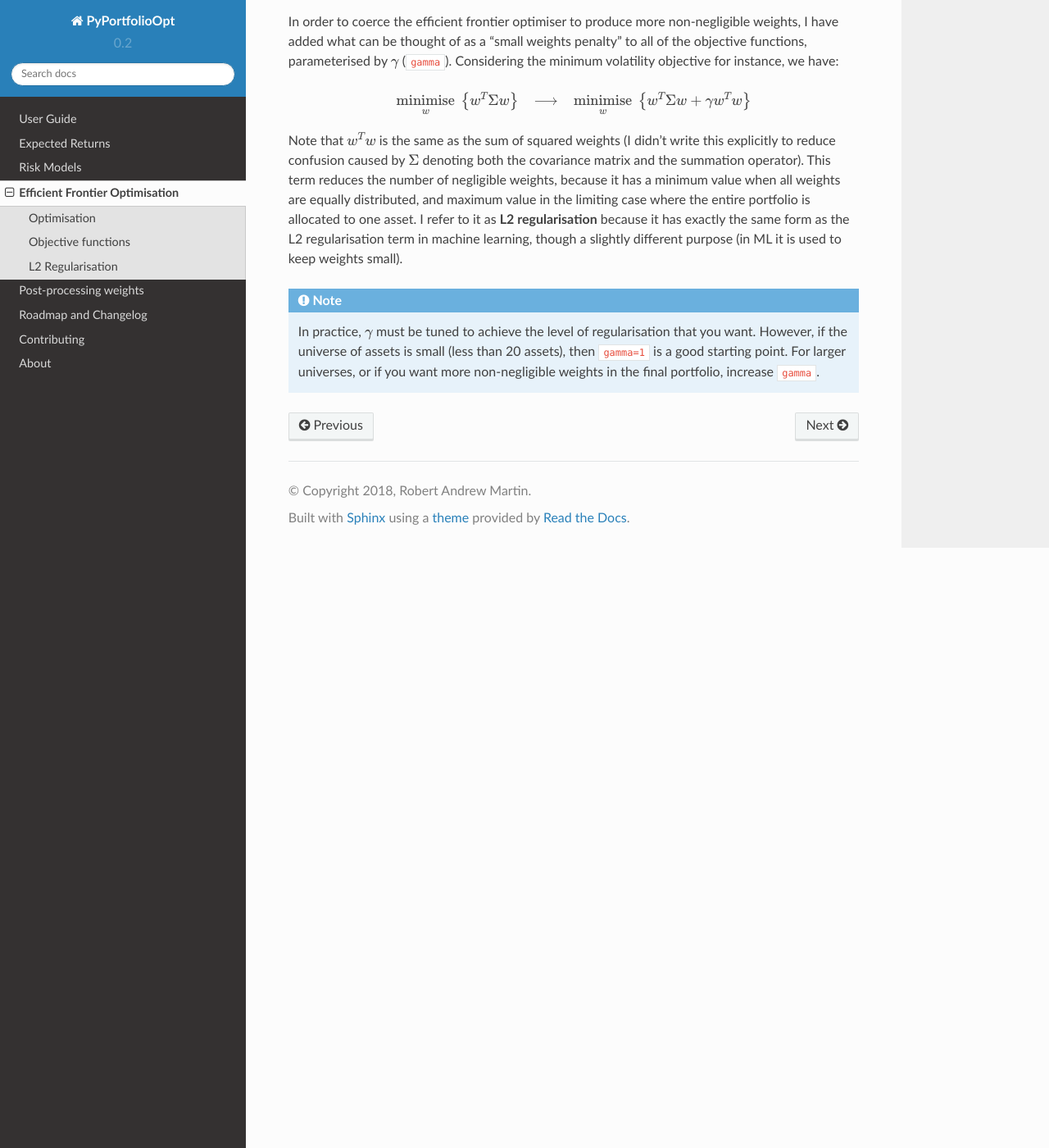
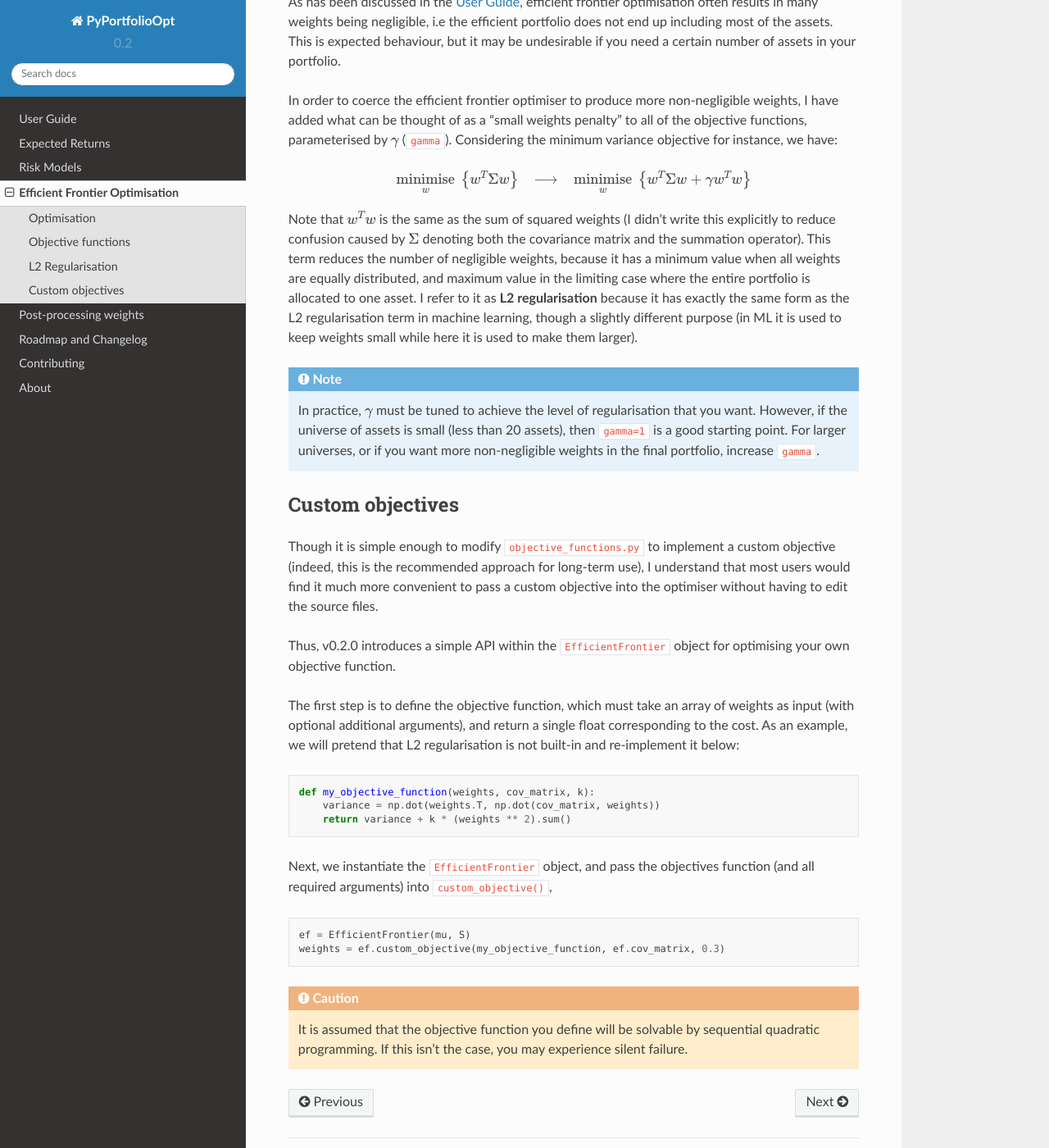
Before and after one commit to robertmartin8/PyPortfolioOpt, a Sphinx documentation site: the page built from docs/EfficientFrontier.rst, in a window 1280 px wide and 1400 px high, scrolled down 1193 px. Shown: the whole window at 82% size. Built offline with Sphinx 7.4.7 and the Read the Docs theme 2.0.0, drawn with Linux system fonts in a browser that asks for light colours; pages that are not in the unit, such as notebooks, are missing from menus; some of the changed text lies outside the part shown.

Commit message:
updated docs v0.2.0

```diff
--- a/docs/EfficientFrontier.rst
+++ b/docs/EfficientFrontier.rst
@@ -10,6 +10,10 @@ was designed this way because in my mind there is a clear conceptual separation
 between the optimisation objective and the actual optimisation method – if we
 wanted to use something other than mean-variance optimisation via quadratic programming,
 these objective functions would still be applicable.
+
+It should be noted that while efficient frontier optimisation is technically a very
+specific method, I tend to use it as a blanket term (interchangeably with mean-variance
+optimisation) to refer to anything similar, such as minimising variance.
 
 Optimisation
 ============
@@ -29,6 +33,7 @@ magnitude, I will definitely consider switching.
 
     .. autoclass:: EfficientFrontier
         :members:
+        :exclude-members: custom_objective
 
         .. automethod:: __init__
 
@@ -65,7 +70,7 @@ if you need a certain number of assets in your portfolio.
 In order to coerce the efficient frontier optimiser to produce more non-negligible
 weights, I have added what can be thought of as a "small weights penalty" to all
 of the objective functions, parameterised by :math:`\gamma` (``gamma``). Considering
-the minimum volatility objective for instance, we have:
+the minimum variance objective for instance, we have:
 
 .. math::
     \underset{w}{\text{minimise}} ~ \left\{w^T \Sigma w \right\} ~~~ \longrightarrow ~~~
@@ -78,7 +83,8 @@ negligible weights, because it has a minimum value when all weights are
 equally distributed, and maximum value in the limiting case where the entire portfolio
 is allocated to one asset. I refer to it as **L2 regularisation** because it has
 exactly the same form as the L2 regularisation term in machine learning, though
-a slightly different purpose (in ML it is used to keep weights small).
+a slightly different purpose (in ML it is used to keep weights small while here it is
+used to make them larger).
 
 .. note::
 
@@ -87,3 +93,41 @@ a slightly different purpose (in ML it is used to keep weights small).
     (less than 20 assets), then ``gamma=1`` is a good starting point. For larger
     universes, or if you want more non-negligible weights in the final portfolio,
     increase ``gamma``.
+
+
+Custom objectives
+=================
+
+Though it is simple enough to modify ``objective_functions.py`` to implement
+a custom objective (indeed, this is the recommended approach for long-term use),
+I understand that most users would find it much more convenient to pass a
+custom objective into the optimiser without having to edit the source files.
+
+Thus, v0.2.0 introduces a simple API within the ``EfficientFrontier`` object for
+optimising your own objective function.
+
+The first step is to define the objective function, which must take an array
+of weights as input (with optional additional arguments), and return a single
+float corresponding to the cost. As an example, we will pretend that L2
+regularisation is not built-in and re-implement it below:
+
+
+.. code:: python
+
+    def my_objective_function(weights, cov_matrix, k):
+        variance = np.dot(weights.T, np.dot(cov_matrix, weights))
+        return variance + k * (weights ** 2).sum()
+
+Next, we instantiate the ``EfficientFrontier`` object, and pass the objectives
+function (and all required arguments) into ``custom_objective()``,
+
+.. code:: python
+
+    ef = EfficientFrontier(mu, S)
+    weights = ef.custom_objective(my_objective_function, ef.cov_matrix, 0.3)
+
+
+.. caution::
+    It is assumed that the objective function you define will be solvable
+    by sequential quadratic programming. If this isn't the case, you may
+    experience silent failure.
```
